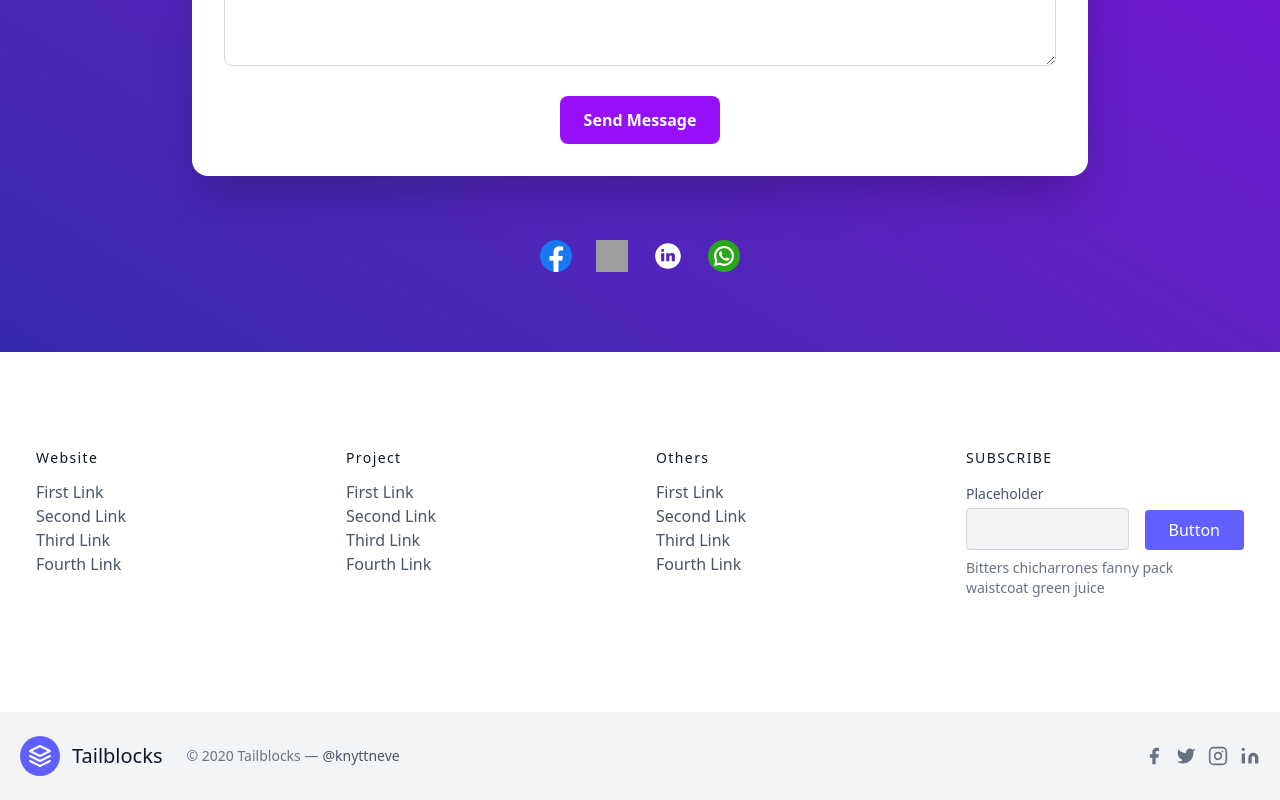
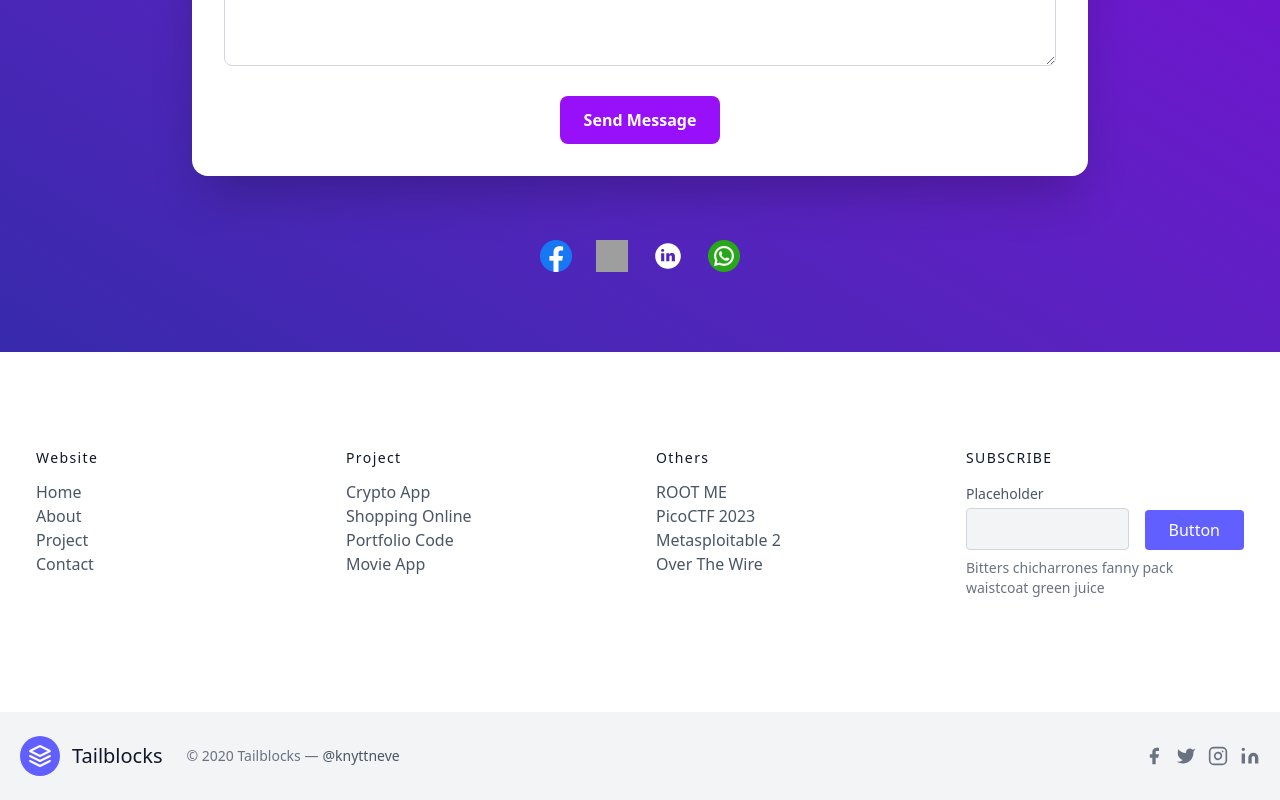
Before and after one commit to birbalkr/portfolio, a React (Vite) app: page /contact in a window 1280 px wide. Shown: the part 422-1222 px from the top of the page. Built offline with nearby package versions, Linux system fonts and the light colour scheme; grey boxes are pictures that could not be loaded.

Commit message:
Footer Update

```diff
--- a/src/components/Footer/Footer.jsx
+++ b/src/components/Footer/Footer.jsx
@@ -3,109 +3,109 @@
 
 function Footer() {
     return (
-        <footer class="text-gray-600 body-font">
-            <div class="container px-5 py-24 mx-auto">
-                <div class="flex flex-wrap md:text-left text-center order-first">
-                    <div class="lg:w-1/4 md:w-1/2 w-full px-4">
-                        <h2 class="title-font font-medium text-gray-900 tracking-widest text-sm mb-3">Website</h2>
-                        <nav class="list-none mb-10">
+        <footer className="text-gray-600 body-font">
+            <div className="container px-5 py-24 mx-auto">
+                <div className="flex flex-wrap md:text-left text-center order-first">
+                    <div className="lg:w-1/4 md:w-1/2 w-full px-4">
+                        <h2 className="title-font font-medium text-gray-900 tracking-widest text-sm mb-3">Website</h2>
+                        <nav className="list-none mb-10">
                             <li>
-                                <a class="text-gray-600 hover:text-gray-800">First Link</a>
+                                <Link className="text-gray-600 hover:text-gray-800">Home</Link>
                             </li>
                             <li>
-                                <a class="text-gray-600 hover:text-gray-800">Second Link</a>
+                                <Link className="text-gray-600 hover:text-gray-800">About</Link>
                             </li>
                             <li>
-                                <a class="text-gray-600 hover:text-gray-800">Third Link</a>
+                                <Link className="text-gray-600 hover:text-gray-800">Project</Link>
                             </li>
                             <li>
-                                <a class="text-gray-600 hover:text-gray-800">Fourth Link</a>
+                                <Link className="text-gray-600 hover:text-gray-800">Contact</Link>
                             </li>
                         </nav>
                     </div>
-                    <div class="lg:w-1/4 md:w-1/2 w-full px-4">
-                        <h2 class="title-font font-medium text-gray-900 tracking-widest text-sm mb-3">Project</h2>
-                        <nav class="list-none mb-10">
+                    <div className="lg:w-1/4 md:w-1/2 w-full px-4">
+                        <h2 className="title-font font-medium text-gray-900 tracking-widest text-sm mb-3">Project</h2>
+                        <nav className="list-none mb-10">
                             <li>
-                                <a class="text-gray-600 hover:text-gray-800">First Link</a>
+                                <Link className="text-gray-600 hover:text-gray-800">Crypto App</Link>
                             </li>
                             <li>
-                                <a class="text-gray-600 hover:text-gray-800">Second Link</a>
+                                <Link className="text-gray-600 hover:text-gray-800">Shopping Online</Link>
                             </li>
                             <li>
-                                <a class="text-gray-600 hover:text-gray-800">Third Link</a>
+                                <Link className="text-gray-600 hover:text-gray-800">Portfolio Code</Link>
                             </li>
                             <li>
-                                <a class="text-gray-600 hover:text-gray-800">Fourth Link</a>
+                                <Link className="text-gray-600 hover:text-gray-800">Movie App</Link>
                             </li>
                         </nav>
                     </div>
-                    <div class="lg:w-1/4 md:w-1/2 w-full px-4">
-                        <h2 class="title-font font-medium text-gray-900 tracking-widest text-sm mb-3">Others</h2>
-                        <nav class="list-none mb-10">
+                    <div className="lg:w-1/4 md:w-1/2 w-full px-4">
+                        <h2 className="title-font font-medium text-gray-900 tracking-widest text-sm mb-3">Others</h2>
+                        <nav className="list-none mb-10">
                             <li>
-                                <a class="text-gray-600 hover:text-gray-800">First Link</a>
+                                <Link className="text-gray-600 hover:text-gray-800">ROOT ME</Link>
                             </li>
                             <li>
-                                <a class="text-gray-600 hover:text-gray-800">Second Link</a>
+                                <Link className="text-gray-600 hover:text-gray-800">PicoCTF 2023</Link>
                             </li>
                             <li>
-                                <a class="text-gray-600 hover:text-gray-800">Third Link</a>
+                                <Link className="text-gray-600 hover:text-gray-800">Metasploitable 2</Link>
                             </li>
                             <li>
-                                <a class="text-gray-600 hover:text-gray-800">Fourth Link</a>
+                                <Link className="text-gray-600 hover:text-gray-800">Over The Wire</Link>
                             </li>
                         </nav>
                     </div>
-                    <div class="lg:w-1/4 md:w-1/2 w-full px-4">
-                        <h2 class="title-font font-medium text-gray-900 tracking-widest text-sm mb-3">SUBSCRIBE</h2>
-                        <div class="flex xl:flex-nowrap md:flex-nowrap lg:flex-wrap flex-wrap justify-center items-end md:justify-start">
-                            <div class="relative w-40 sm:w-auto xl:mr-4 lg:mr-0 sm:mr-4 mr-2">
-                                <label for="footer-field" class="leading-7 text-sm text-gray-600">Placeholder</label>
-                                <input type="text" id="footer-field" name="footer-field" class="w-full bg-gray-100 bg-opacity-50 rounded border border-gray-300 focus:bg-transparent focus:ring-2 focus:ring-indigo-200 focus:border-indigo-500 text-base outline-none text-gray-700 py-1 px-3 leading-8 transition-colors duration-200 ease-in-out"/>
+                    <div className="lg:w-1/4 md:w-1/2 w-full px-4">
+                        <h2 className="title-font font-medium text-gray-900 tracking-widest text-sm mb-3">SUBSCRIBE</h2>
+                        <div className="flex xl:flex-nowrap md:flex-nowrap lg:flex-wrap flex-wrap justify-center items-end md:justify-start">
+                            <div className="relative w-40 sm:w-auto xl:mr-4 lg:mr-0 sm:mr-4 mr-2">
+                                <label for="footer-field" className="leading-7 text-sm text-gray-600">Placeholder</label>
+                                <input type="text" id="footer-field" name="footer-field" className="w-full bg-gray-100 bg-opacity-50 rounded border border-gray-300 focus:bg-transparent focus:ring-2 focus:ring-indigo-200 focus:border-indigo-500 text-base outline-none text-gray-700 py-1 px-3 leading-8 transition-colors duration-200 ease-in-out"/>
                             </div>
-                            <button class="lg:mt-2 xl:mt-0 flex-shrink-0 inline-flex text-white bg-indigo-500 border-0 py-2 px-6 focus:outline-none hover:bg-indigo-600 rounded">Button</button>
+                            <button className="lg:mt-2 xl:mt-0 flex-shrink-0 inline-flex text-white bg-indigo-500 border-0 py-2 px-6 focus:outline-none hover:bg-indigo-600 rounded">Button</button>
                         </div>
-                        <p class="text-gray-500 text-sm mt-2 md:text-left text-center">Bitters chicharrones fanny pack
-                            <br class="lg:block hidden"/>waistcoat green juice
+                        <p className="text-gray-500 text-sm mt-2 md:text-left text-center">Bitters chicharrones fanny pack
+                            <br className="lg:block hidden"/>waistcoat green juice
                         </p>
                     </div>
                 </div>
             </div>
-            <div class="bg-gray-100">
-                <div class="container px-5 py-6 mx-auto flex items-center sm:flex-row flex-col">
-                    <a class="flex title-font font-medium items-center md:justify-start justify-center text-gray-900">
-                        <svg xmlns="http://www.w3.org/2000/svg" fill="none" stroke="currentColor" stroke-linecap="round" stroke-linejoin="round" stroke-width="2" class="w-10 h-10 text-white p-2 bg-indigo-500 rounded-full" viewBox="0 0 24 24">
+            <div className="bg-gray-100">
+                <div className="container px-5 py-6 mx-auto flex items-center sm:flex-row flex-col">
+                    <Link className="flex title-font font-medium items-center md:justify-start justify-center text-gray-900">
+                        <svg xmlns="http://www.w3.org/2000/svg" fill="none" stroke="currentColor" stroke-linecap="round" stroke-linejoin="round" stroke-width="2" className="w-10 h-10 text-white p-2 bg-indigo-500 rounded-full" viewBox="0 0 24 24">
                             <path d="M12 2L2 7l10 5 10-5-10-5zM2 17l10 5 10-5M2 12l10 5 10-5"></path>
                         </svg>
-                        <span class="ml-3 text-xl">Tailblocks</span>
-                    </a>
-                    <p class="text-sm text-gray-500 sm:ml-6 sm:mt-0 mt-4">© 2020 Tailblocks —
-                        <a href="https://twitter.com/knyttneve" rel="noopener noreferrer" class="text-gray-600 ml-1" target="_blank">@knyttneve</a>
+                        <span className="ml-3 text-xl">Tailblocks</span>
+                    </Link>
+                    <p className="text-sm text-gray-500 sm:ml-6 sm:mt-0 mt-4">© 2020 Tailblocks —
+                        <Link href="https://twitter.com/knyttneve" rel="noopener noreferrer" className="text-gray-600 ml-1" target="_blank">@knyttneve</Link>
                     </p>
-                    <span class="inline-flex sm:ml-auto sm:mt-0 mt-4 justify-center sm:justify-start">
-                        <a class="text-gray-500">
-                            <svg fill="currentColor" stroke-linecap="round" stroke-linejoin="round" stroke-width="2" class="w-5 h-5" viewBox="0 0 24 24">
+                    <span className="inline-flex sm:ml-auto sm:mt-0 mt-4 justify-center sm:justify-start">
+                        <Link className="text-gray-500">
+                            <svg fill="currentColor" stroke-linecap="round" stroke-linejoin="round" stroke-width="2" className="w-5 h-5" viewBox="0 0 24 24">
                                 <path d="M18 2h-3a5 5 0 00-5 5v3H7v4h3v8h4v-8h3l1-4h-4V7a1 1 0 011-1h3z"></path>
                             </svg>
-                        </a>
-                        <a class="ml-3 text-gray-500">
-                            <svg fill="currentColor" stroke-linecap="round" stroke-linejoin="round" stroke-width="2" class="w-5 h-5" viewBox="0 0 24 24">
+                        </Link>
+                        <Link className="ml-3 text-gray-500">
+                            <svg fill="currentColor" stroke-linecap="round" stroke-linejoin="round" stroke-width="2" className="w-5 h-5" viewBox="0 0 24 24">
                                 <path d="M23 3a10.9 10.9 0 01-3.14 1.53 4.48 4.48 0 00-7.86 3v1A10.66 10.66 0 013 4s-4 9 5 13a11.64 11.64 0 01-7 2c9 5 20 0 20-11.5a4.5 4.5 0 00-.08-.83A7.72 7.72 0 0023 3z"></path>
                             </svg>
-                        </a>
-                        <a class="ml-3 text-gray-500">
-                            <svg fill="none" stroke="currentColor" stroke-linecap="round" stroke-linejoin="round" stroke-width="2" class="w-5 h-5" viewBox="0 0 24 24">
+                        </Link>
+                        <Link className="ml-3 text-gray-500">
+                            <svg fill="none" stroke="currentColor" stroke-linecap="round" stroke-linejoin="round" stroke-width="2" className="w-5 h-5" viewBox="0 0 24 24">
                                 <rect width="20" height="20" x="2" y="2" rx="5" ry="5"></rect>
                                 <path d="M16 11.37A4 4 0 1112.63 8 4 4 0 0116 11.37zm1.5-4.87h.01"></path>
                             </svg>
-                        </a>
-                        <a class="ml-3 text-gray-500">
-                            <svg fill="currentColor" stroke="currentColor" stroke-linecap="round" stroke-linejoin="round" stroke-width="0" class="w-5 h-5" viewBox="0 0 24 24">
+                        </Link>
+                        <Link className="ml-3 text-gray-500">
+                            <svg fill="currentColor" stroke="currentColor" stroke-linecap="round" stroke-linejoin="round" stroke-width="0" className="w-5 h-5" viewBox="0 0 24 24">
                                 <path stroke="none" d="M16 8a6 6 0 016 6v7h-4v-7a2 2 0 00-2-2 2 2 0 00-2 2v7h-4v-7a6 6 0 016-6zM2 9h4v12H2z"></path>
                                 <circle cx="4" cy="4" r="2" stroke="none"></circle>
                             </svg>
-                        </a>
+                        </Link>
                     </span>
                 </div>
             </div>
```
